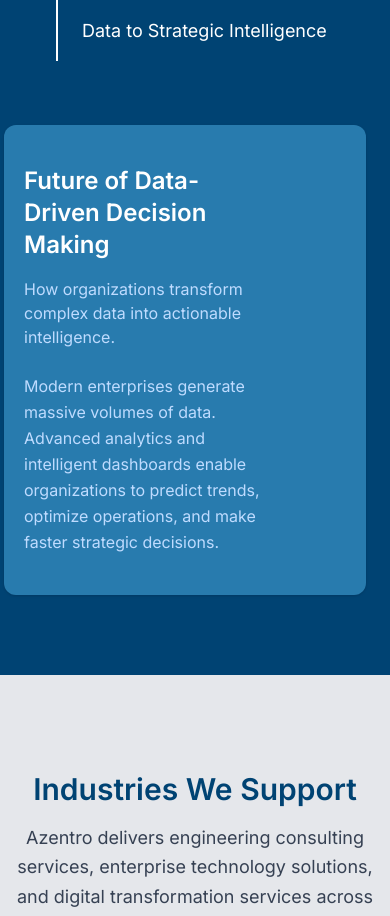
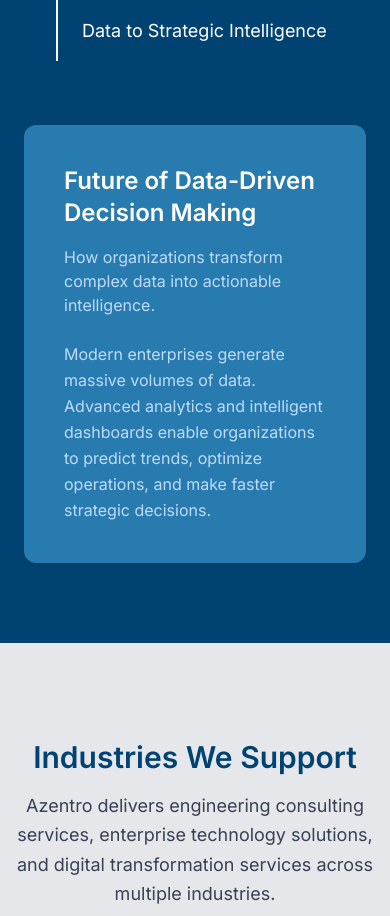
Before and after one commit to azentrogs/azentro-gs, a Next.js app: page / in a window 390 px wide. Shown: the part 5360-6276 px from the top of the page. Built offline with nearby package versions, Linux system fonts and the light colour scheme.

Commit message:
Fix hero responsive layout

```diff
--- a/components/Hero.tsx
+++ b/components/Hero.tsx
@@ -400,7 +400,7 @@ Thoughts on engineering, digital transformation, and data intelligence shaping m
 </div>
 
 
-<div className="grid md:grid-cols-2 gap-16 items-start">
+<div className="grid md:grid-cols-[0.9fr_1.3fr] gap-16 items-start">
 
 {/* LEFT MENU */}
 
@@ -433,7 +433,7 @@ ${activeInsight === index
 
 {/* RIGHT CONTENT */}
 
-<div className="bg-[#287BAE] pl-5 pr-24 py-10 rounded-xl shadow-sm ml-[-20px]">
+<div className="bg-[#287BAE] p-10 rounded-xl shadow-sm">
 
 <h3 className="text-2xl font-semibold mb-4 text-white">
 {insights[activeInsight].title}
```
